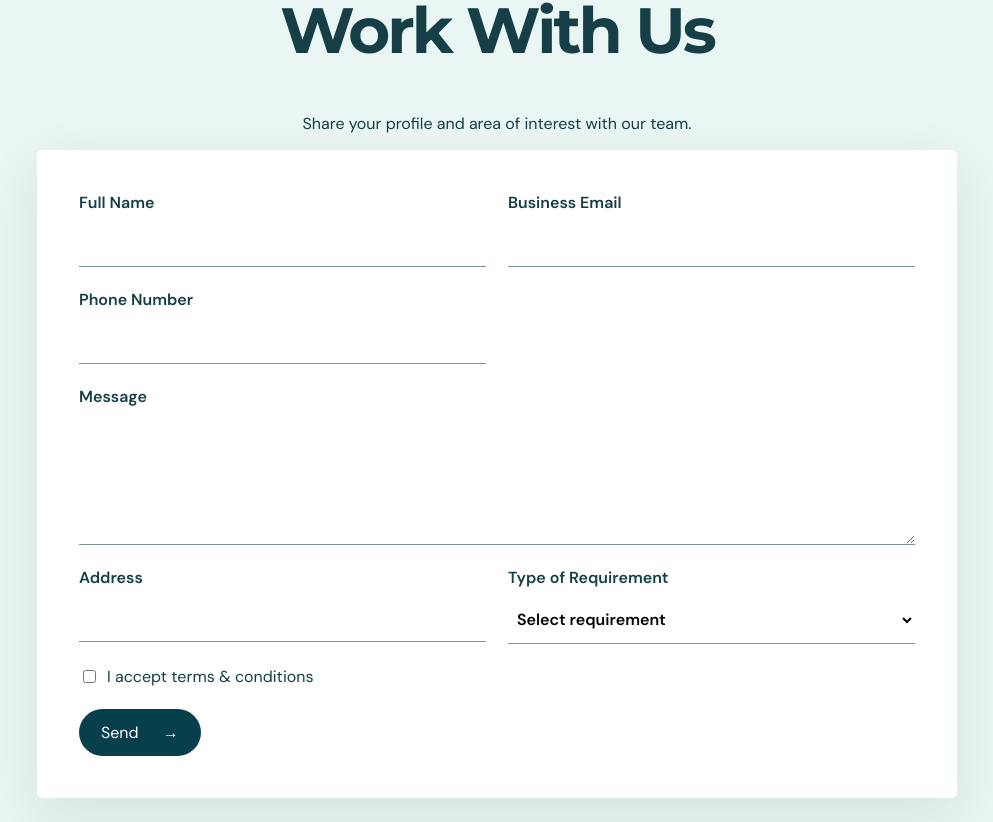
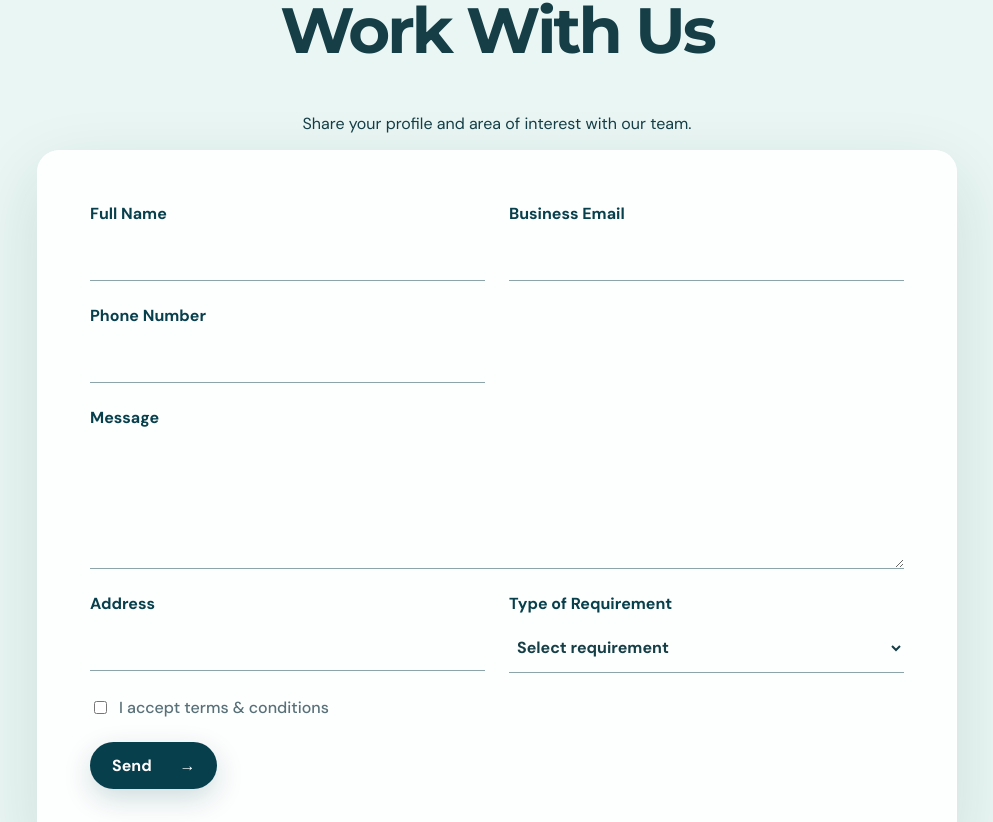
Before and after one commit to cherikakaushal/grubox-frontend-clone, a Next.js app: page /careers in a window 1280 px wide. Shown: the part 1638-2460 px from the top of the page, without its empty margins (143-1136 px from the left). Built offline with nearby package versions, Linux system fonts and the light colour scheme.

Commit message:
style: polish enquiry and contact forms

```diff
--- a/components/Form/Form.module.css
+++ b/components/Form/Form.module.css
@@ -1 +1,14 @@
-.form{display:grid;grid-template-columns:1fr 1fr;gap:22px;background:#fff;padding:42px;border-radius:5px;box-shadow:0 18px 55px #052f3e18}.form label{display:flex;flex-direction:column;gap:8px;font-weight:600}.form input,.form textarea,.form select{width:100%;border:0;border-bottom:1px solid #799399;padding:12px 5px;background:transparent;outline:none}.form input:focus,.form textarea:focus,.form select:focus{border-color:var(--coral)}.full{grid-column:1/-1}.check{flex-direction:row!important;align-items:center;font-weight:400!important}.check input{width:auto}.submit,.success button{border:0;background:var(--navy);color:#fff;border-radius:30px;padding:13px 22px;justify-self:start;cursor:pointer}.submit span{margin-left:20px}.success{grid-column:1/-1;text-align:center;padding:25px}.success b{font:600 32px var(--font-display)}@media(max-width:650px){.form{grid-template-columns:1fr;padding:28px}.full{grid-column:auto}}
+.form { display: grid; grid-template-columns: 1fr 1fr; gap: 24px; padding: clamp(28px,5vw,52px); background: rgba(255,255,255,.9); border: 1px solid rgba(255,255,255,.95); border-radius: 22px; box-shadow: var(--shadow); backdrop-filter: blur(12px); }
+.form label { display: flex; flex-direction: column; gap: 9px; color: var(--navy); font-weight: 700; }
+.form input, .form textarea, .form select { width: 100%; padding: 13px 4px; color: var(--ink); outline: none; border: 0; border-bottom: 1px solid #8da4a9; background: transparent; transition: border-color .2s; }
+.form input:focus, .form textarea:focus, .form select:focus { border-color: var(--coral); }
+.form textarea { resize: vertical; }
+.full { grid-column: 1/-1; }
+.check { flex-direction: row!important; align-items: center; color: var(--muted)!important; font-weight: 500!important; }
+.check input { width: auto; accent-color: var(--coral); }
+.submit, .success button { justify-self: start; padding: 13px 22px; color: #fff; font-weight: 700; border: 0; border-radius: 999px; background: var(--navy); cursor: pointer; box-shadow: 0 10px 28px rgba(7,63,76,.18); transition: transform .2s, background .2s; }
+.submit:hover, .success button:hover { background: var(--coral); transform: translateY(-2px); }
+.submit span { margin-left: 24px; }
+.success { grid-column: 1/-1; padding: 28px; text-align: center; }
+.success b { color: var(--navy); font: 700 32px var(--font-display); }
+@media(max-width:650px){.form{grid-template-columns:1fr}.full{grid-column:auto}}
```
